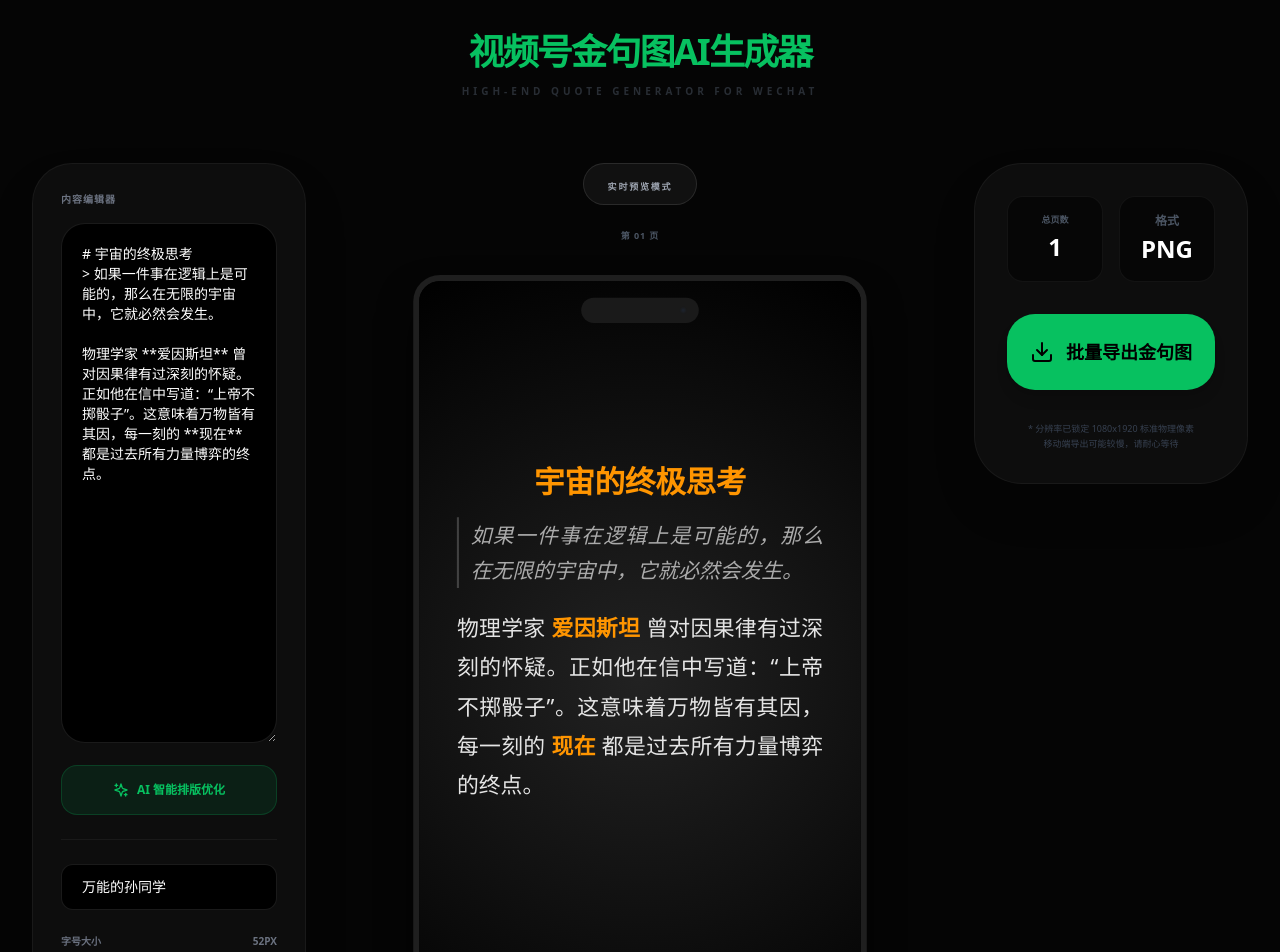
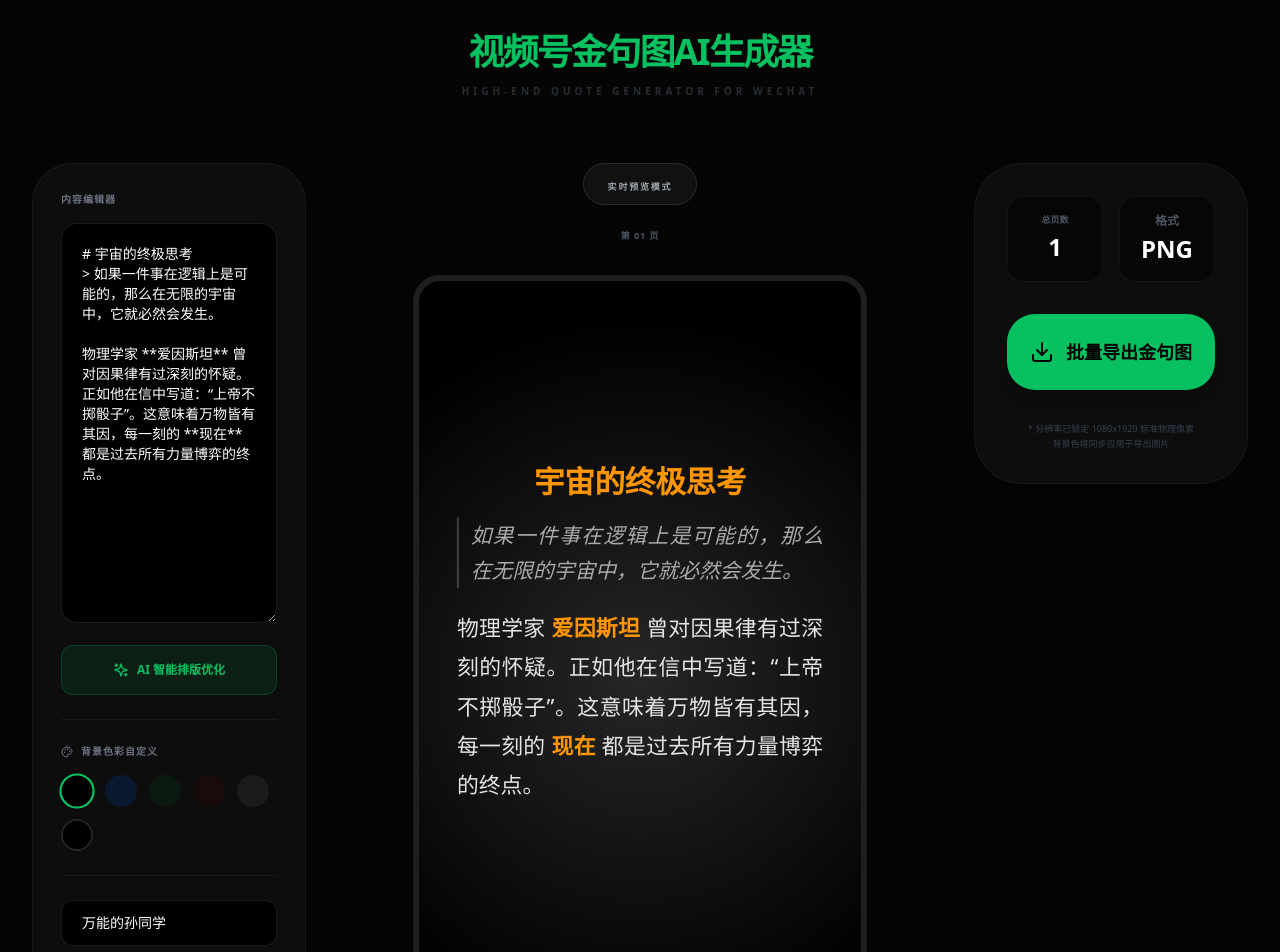
Before and after one commit to jianglairocks/video-quote-generator, a Next.js app: page / in a window 1280 px wide. Shown: the top 952 px of the page. Built offline with nearby package versions, Linux system fonts and the light colour scheme.

Commit message:
feat: 优化首页与末页排版为垂直居中，增强视觉仪式感

```diff
--- a/app/page.tsx
+++ b/app/page.tsx
@@ -1,7 +1,7 @@
 "use client";
 
 import React, { useState, useRef } from 'react';
-import { Sparkles, Download, Type, User, Loader2, Ruler, LayoutGrid } from 'lucide-react';
+import { Sparkles, Download, Loader2, Palette } from 'lucide-react';
 import TextCanvas from '@/components/TextCanvas';
 import { useAutoPaging } from '@/hooks/useAutoPaging';
 
@@ -9,8 +9,18 @@ export default function Page() {
   const [text, setText] = useState("# 宇宙的终极思考\n> 如果一件事在逻辑上是可能的，那么在无限的宇宙中，它就必然会发生。\n\n物理学家 **爱因斯坦** 曾对因果律有过深刻的怀疑。正如他在信中写道：“上帝不掷骰子”。这意味着万物皆有其因，每一刻的 **现在** 都是过去所有力量博弈的终点。");
   const [author, setAuthor] = useState("万能的孙同学");
   const [fontSize, setFontSize] = useState(52);
+  const [bgColor, setBgColor] = useState("#000000"); // 新增：背景颜色状态
   const [isOptimizing, setIsOptimizing] = useState(false);
   const [isExporting, setIsExporting] = useState(false);
+
+  // 推荐色值
+  const presetColors = [
+    { name: '经典黑', value: '#000000' },
+    { name: '深海蓝', value: '#0a192f' },
+    { name: '森林绿', value: '#0b1a10' },
+    { name: '暗酒红', value: '#1a0b0b' },
+    { name: '高级灰', value: '#1a1a1a' },
+  ];
 
   const canvasRefs = useRef<any[]>([]);
   const pages = useAutoPaging(text, fontSize);
@@ -25,12 +35,6 @@ export default function Page() {
         body: JSON.stringify({ text })
       });
       const data = await res.json();
-
-      if (res.status === 429) {
-        alert(data.error || "请求过于频繁，请稍后再试");
-        return;
-      }
-
       if (!res.ok) throw new Error(data.error || "优化失败");
       if (data.optimizedText) setText(data.optimizedText);
     } catch (e: any) {
@@ -53,12 +57,11 @@ export default function Page() {
 
   return (
     <div className="min-h-screen bg-[#050505] text-white p-4 md:p-8 font-sans selection:bg-[#07c160]/30">
-      {/* 响应式标题 */}
       <header className="max-w-[1700px] mx-auto mb-8 md:mb-16 text-center">
         <h1 className="text-2xl md:text-4xl font-black text-[#07c160] tracking-tighter uppercase leading-tight">
           视频号金句图<br className="md:hidden" />AI生成器
         </h1>
-        <p className="text-[9px] md:text-[10px] text-gray-600 font-bold tracking-[0.2em] md:tracking-[0.4em] mt-3 uppercase opacity-50">High-End Quote Generator for WeChat</p>
+        <p className="text-[9px] md:text-[10px] text-gray-600 font-bold tracking-[0.4em] mt-3 uppercase opacity-50">High-End Quote Generator for WeChat</p>
       </header>
 
       <div className="max-w-[1800px] mx-auto grid grid-cols-1 lg:grid-cols-12 gap-8 md:gap-10">
@@ -68,14 +71,42 @@ export default function Page() {
           <div className="space-y-4">
             <label className="text-[10px] font-black uppercase text-gray-500 tracking-widest flex items-center gap-2">内容编辑器</label>
             <textarea
-              className="w-full h-[300px] md:h-[520px] bg-black border border-white/10 rounded-2xl md:rounded-3xl p-5 text-sm outline-none focus:border-[#07c160] transition-all scrollbar-hide whitespace-pre-wrap"
+              className="w-full h-[250px] md:h-[400px] bg-black border border-white/10 rounded-2xl p-5 text-sm outline-none focus:border-[#07c160] transition-all scrollbar-hide whitespace-pre-wrap"
               value={text}
               onChange={(e) => setText(e.target.value)}
             />
-            <button onClick={handleOptimize} disabled={isOptimizing} className="w-full py-4 rounded-xl md:rounded-2xl bg-[#07c160]/10 border border-[#07c160]/20 text-[#07c160] text-xs font-bold flex items-center justify-center gap-2 transition-all active:scale-95">
+            <button onClick={handleOptimize} disabled={isOptimizing} className="w-full py-4 rounded-xl bg-[#07c160]/10 border border-[#07c160]/20 text-[#07c160] text-xs font-bold flex items-center justify-center gap-2 transition-all active:scale-95">
               {isOptimizing ? <Loader2 size={16} className="animate-spin" /> : <Sparkles size={16} />} AI 智能排版优化
             </button>
           </div>
+
+          {/* 新增：颜色选择模块 */}
+          <div className="pt-6 border-t border-white/5 space-y-4">
+            <label className="text-[10px] font-black uppercase text-gray-500 tracking-widest flex items-center gap-2">
+              <Palette size={12} /> 背景色彩自定义
+            </label>
+            <div className="flex flex-wrap gap-3">
+              {presetColors.map((color) => (
+                <button
+                  key={color.value}
+                  onClick={() => setBgColor(color.value)}
+                  className={`w-8 h-8 rounded-full border-2 transition-all ${bgColor === color.value ? 'border-[#07c160] scale-110' : 'border-transparent'}`}
+                  style={{ backgroundColor: color.value }}
+                  title={color.name}
+                />
+              ))}
+              {/* 自主勾选色盘 */}
+              <div className="relative w-8 h-8 rounded-full overflow-hidden border-2 border-white/10 hover:border-white/30 transition-all">
+                <input
+                  type="color"
+                  value={bgColor}
+                  onChange={(e) => setBgColor(e.target.value)}
+                  className="absolute -inset-2 w-12 h-12 cursor-pointer bg-transparent"
+                />
+              </div>
+            </div>
+          </div>
+
           <div className="pt-6 border-t border-white/5 space-y-6">
             <input className="w-full bg-black border border-white/10 rounded-xl px-5 py-3 text-sm focus:border-[#07c160] outline-none transition-all" value={author} onChange={(e) => setAuthor(e.target.value)} placeholder="品牌署名" />
             <div className="space-y-4">
@@ -94,12 +125,12 @@ export default function Page() {
             {pages.map((p, i) => (
               <div key={i} className="flex flex-col items-center gap-4 flex-shrink-0">
                 <div className="text-[9px] font-black text-gray-600 uppercase tracking-widest">第 {(i + 1).toString().padStart(2, '0')} 页</div>
-                {/* 核心改动：将 isFirstPage 改为 isCenterPage，并增加对末页的判断 */}
                 <TextCanvas
                   ref={(el) => { canvasRefs.current[i] = el; }}
                   text={p}
                   author={author}
                   fontSize={fontSize}
+                  bgColor={bgColor} // 传递背景颜色
                   isCenterPage={i === 0 || i === pages.length - 1}
                 />
               </div>
@@ -124,7 +155,7 @@ export default function Page() {
               {isExporting ? <Loader2 size={24} className="animate-spin" /> : <Download size={24} />} 批量导出金句图
             </button>
             <div className="text-[8px] md:text-[9px] text-gray-700 font-medium leading-relaxed">
-              * 分辨率已锁定 1080x1920 标准物理像素<br/>移动端导出可能较慢，请耐心等待
+              * 分辨率已锁定 1080x1920 标准物理像素<br/>背景色将同步应用于导出图片
             </div>
           </div>
         </div>
--- a/components/TextCanvas.tsx
+++ b/components/TextCanvas.tsx
@@ -7,36 +7,30 @@ interface TextCanvasProps {
   text: string;
   author: string;
   fontSize: number;
-  // 核心改动：属性名从 isFirstPage 改为 isCenterPage
+  bgColor: string;
   isCenterPage?: boolean;
 }
 
-const TextCanvas = forwardRef(({ text, author, fontSize, isCenterPage }: TextCanvasProps, ref) => {
+const TextCanvas = forwardRef(({ text, author, fontSize, bgColor, isCenterPage }: TextCanvasProps, ref) => {
   const canvasRef = useRef<HTMLDivElement>(null);
 
-  // Markdown 解析逻辑保持不变
   const parseMarkdown = (md: string, baseSize: number) => {
     const cleanMd = md.replace(/\\n/g, '\n');
-
     return cleanMd.split('\n').map((line) => {
       const trimmedLine = line.trim();
       if (!trimmedLine) return '<div style="height: 24px;"></div>';
-
       if (trimmedLine.startsWith('# ')) {
         return `<h1 style="font-size: ${baseSize * 1.4}px; color: #FF9500; font-weight: 800; margin-bottom: 32px; text-align: center; letter-spacing: -0.01em;">${trimmedLine.slice(2)}</h1>`;
       }
-
       if (trimmedLine.startsWith('> ')) {
         const quoteContent = trimmedLine.slice(2).replace(/\*\*(.*?)\*\*/g, '<strong style="color: #FF9500;">$1</strong>');
         return `<div style="padding-left: 28px; border-left: 5px solid rgba(255,255,255,0.2); margin-bottom: 24px; font-style: italic;">
                   <p style="font-size: ${baseSize * 0.95}px; line-height: 1.7; color: #aaaaaa; text-align: justify; text-justify: inter-character; margin: 0;">${quoteContent}</p>
                 </div>`;
       }
-
       if (trimmedLine.startsWith('- ')) {
         return `<p style="font-size: ${baseSize}px; color: #ffffff; margin-bottom: 16px; text-align: left; padding-left: 20px;">• ${trimmedLine.slice(2)}</p>`;
       }
-
       let processed = trimmedLine.replace(/\*\*(.*?)\*\*/g, '<strong style="color: #FF9500; font-weight: 700;">$1</strong>');
       return `<p style="font-size: ${baseSize}px; line-height: 1.8; color: #e5e5e5; margin-bottom: 24px; text-align: justify; text-justify: inter-character; word-break: break-all;">${processed}</p>`;
     }).join('');
@@ -45,15 +39,28 @@ const TextCanvas = forwardRef(({ text, author, fontSize, isCenterPage }: TextCan
   useImperativeHandle(ref, () => ({
     download: async (fileName: string) => {
       const container = document.createElement('div');
-      container.style.cssText = `position: fixed; left: -9999px; width: 1080px; height: 1920px; background: black; font-family: sans-serif;`;
+      // 核心修复：多层渐变叠加逻辑
+      // 第一层: 用户的底色 (bgColor)
+      // 第二层: 中心高光 (white 0.15)
+      // 第三层: 边缘暗角 (black 0.4)
+      container.style.cssText = `
+        position: fixed;
+        left: -9999px;
+        width: 1080px;
+        height: 1920px;
+        background-color: ${bgColor};
+        background-image:
+          radial-gradient(circle at center, rgba(255,255,255,0.15) 0%, transparent 80%),
+          radial-gradient(circle at center, transparent 0%, rgba(0,0,0,0.4) 100%);
+        font-family: sans-serif;
+      `;
 
-      // 动态布局逻辑：第一页或最后一页居中，中间页靠上
       const justifyContent = isCenterPage ? 'center' : 'flex-start';
       const marginTop = isCenterPage ? '0px' : '180px';
-      const paddingBottom = isCenterPage ? '200px' : '0px'; // 居中时为底部署名留出视觉平衡空间
+      const paddingBottom = isCenterPage ? '200px' : '0px';
 
       container.innerHTML = `
-        <div style="position: relative; width: 100%; height: 100%; display: flex; flex-direction: column; align-items: center; background: radial-gradient(circle at center, #222222 0%, #000000 100%);">
+        <div style="position: relative; width: 100%; height: 100%; display: flex; flex-direction: column; align-items: center;">
           <div style="width: 900px; flex: 1; display: flex; flex-direction: column; justify-content: ${justifyContent}; margin-top: ${marginTop}; padding-bottom: ${paddingBottom};">
             ${parseMarkdown(text, fontSize)}
           </div>
@@ -65,7 +72,7 @@ const TextCanvas = forwardRef(({ text, author, fontSize, isCenterPage }: TextCan
       `;
 
       document.body.appendChild(container);
-      const canvas = await html2canvas(container, { width: 1080, height: 1920, scale: 2, useCORS: true, backgroundColor: '#000000' });
+      const canvas = await html2canvas(container, { width: 1080, height: 1920, scale: 2, useCORS: true });
       document.body.removeChild(container);
 
       const link = document.createElement('a');
@@ -79,17 +86,24 @@ const TextCanvas = forwardRef(({ text, author, fontSize, isCenterPage }: TextCan
     <div className="flex justify-center p-4">
       <div
         ref={canvasRef}
-        className="relative bg-black overflow-hidden rounded-[64px] border-[14px] border-[#1f1f1f] shadow-[0_50px_100px_-20px_rgba(0,0,0,0.9)]"
-        style={{ width: '1080px', height: '1920px', transform: 'scale(0.42)', transformOrigin: 'top center', marginBottom: '-1110px' }}
+        className="relative overflow-hidden rounded-[64px] border-[14px] border-[#1f1f1f] shadow-[0_50px_100px_-20px_rgba(0,0,0,0.9)]"
+        style={{
+          width: '1080px',
+          height: '1920px',
+          transform: 'scale(0.42)',
+          transformOrigin: 'top center',
+          marginBottom: '-1110px',
+          backgroundColor: bgColor,
+          // 预览层同步应用多层渐变
+          backgroundImage: `
+            radial-gradient(circle at center, rgba(255,255,255,0.15) 0%, transparent 80%),
+            radial-gradient(circle at center, transparent 0%, rgba(0,0,0,0.4) 100%)
+          `
+        }}
       >
         {/* 顶部装饰 */}
-        <div className="absolute top-[40px] left-1/2 -translate-x-1/2 w-[280px] h-[60px] bg-[#1a1a1a] rounded-full z-[60] flex items-center justify-end px-8">
-          <div className="w-2.5 h-2.5 rounded-full bg-blue-500/10 blur-[3px]" />
-        </div>
+        <div className="absolute top-[40px] left-1/2 -translate-x-1/2 w-[280px] h-[60px] bg-black/30 backdrop-blur-xl rounded-full z-[60]" />
 
-        <div className="absolute inset-0 bg-[radial-gradient(circle_at_center,_#222222_0%,_#000000_100%)]" />
-
-        {/* 预览层布局调整：第一页或最后一页居中，中间页靠上 */}
         <div className={`absolute inset-0 flex flex-col items-center px-[90px] ${isCenterPage ? 'pt-0' : 'pt-[180px]'}`}>
           <div
             className={`w-full flex-1 flex flex-col ${isCenterPage ? 'justify-center pb-[200px]' : 'justify-start pt-[20px]'}`}
```
